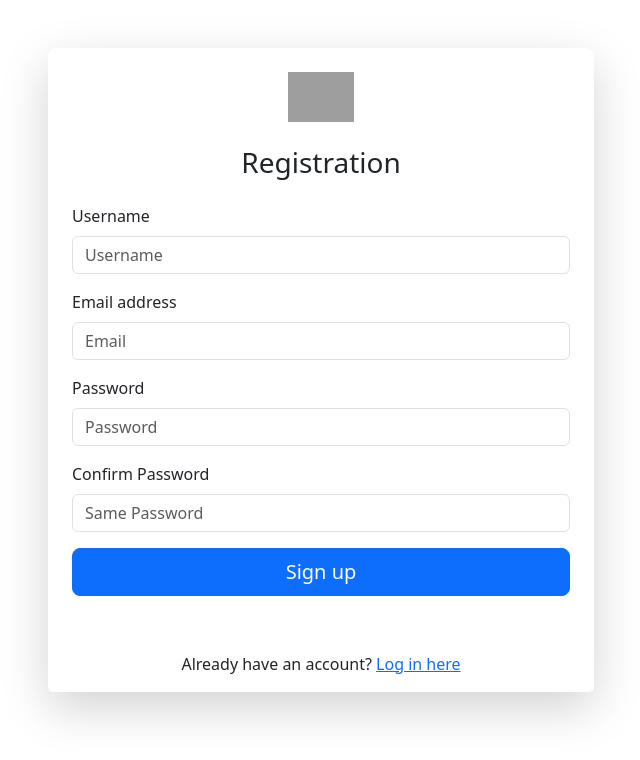
After one commit to IodiceAle/InfoSitoECommerce, a PHP site: page /reg.php in a window 1280 px wide. The commit adds this page. Shown: the top 760 px of the page, without its empty margins (319-959 px from the left). Run offline with PHP 8.4, Linux system fonts and the light colour scheme; some libraries are stand-ins or nearby versions; grey boxes are pictures that could not be loaded.

Commit message:
proseguo

```diff
--- a/Nuovo documento di testo.txt
+++ b/Nuovo documento di testo.txt
@@ -4,11 +4,10 @@ https://mdbootstrap.com/docs/standard/
 ToDo:
 -pagination
 -carrello cookie
--inserire prodotti e resto db
+-pagina inserire prodotti e categorie per admin e rimuovere
 -aggiungere tutte le pagine
--sistemare navbar
--numero sopra my cart
 -logo
+-finire chkLogReg controllando la lunghezza dei vari campi e della password se ha tutto
 -pagine:
     pagina con tutti i prodotti
         categoria e altri filtri cerca
--- /dev/null
+++ b/chkLogReg.php
@@ -0,0 +1,5 @@
+<?php
+if (isset($_POST["login"]))
+    echo "coaaaiaaa";
+if (isset($_POST["register"]))
+    echo "weeelaaaa";
--- /dev/null
+++ b/reg.php
@@ -0,0 +1,64 @@
+<!DOCTYPE html>
+<html lang="en">
+
+<head>
+    <meta charset="UTF-8">
+    <meta http-equiv="X-UA-Compatible" content="IE=edge">
+    <meta name="viewport" content="width=device-width, initial-scale=1.0">
+    <title>Sign-in</title>
+    <link rel="icon" type="image/x-icon" href="/images/favicon.ico">
+    <link href="https://cdn.jsdelivr.net/npm/bootstrap@5.3.0-alpha2/dist/css/bootstrap.min.css" rel="stylesheet" integrity="sha384-aFq/bzH65dt+w6FI2ooMVUpc+21e0SRygnTpmBvdBgSdnuTN7QbdgL+OapgHtvPp" crossorigin="anonymous">
+    <link rel="stylesheet" href="https://cdn.jsdelivr.net/npm/@fortawesome/fontawesome-free@6.1.1/css/all.css">
+    <!-- Load font awesome icons -->
+    <link rel="stylesheet" href="https://cdnjs.cloudflare.com/ajax/libs/font-awesome/4.7.0/css/font-awesome.min.css">
+    <link rel="stylesheet" href="style.css">
+</head>
+
+<body>
+    <script src="https://cdn.jsdelivr.net/npm/bootstrap@5.3.0-alpha2/dist/js/bootstrap.bundle.min.js" integrity="sha384-qKXV1j0HvMUeCBQ+QVp7JcfGl760yU08IQ+GpUo5hlbpg51QRiuqHAJz8+BrxE/N" crossorigin="anonymous"></script>
+
+    <div class="container">
+        <div class="row">
+            <div class="col-md-6 mx-auto mt-5">
+                <div class="card rounded-3 border-0 shadow-lg">
+                    <div class="card-body p-4">
+                        <div class="text-center mb-4">
+                            <img src="images/logo.png" alt="logo" height="50">
+                        </div>
+                        <h3 class="text-center mb-4">Registration</h3>
+                        <form action="chkLogReg.php" method="post">
+                            <div class="mb-3">
+                                <label for="name" class="form-label">Username</label>
+                                <input type="text" placeholder="Username" class="form-control" name="name" required>
+                            </div>
+                            <div class="mb-3">
+                                <label for="email" class="form-label">Email address</label>
+                                <input type="email" placeholder="Email" class="form-control" name="email" aria-describedby="emailHelp" required>
+                            </div>
+                            <div class="mb-3">
+                                <label for="password" class="form-label">Password</label>
+                                <input type="password" placeholder="Password" class="form-control" name="password" required>
+                            </div>
+                            <div class="mb-3">
+                                <label for="Cpassword" class="form-label">Confirm Password</label>
+                                <input type="password" placeholder="Same Password" class="form-control" name="Cpassword" required>
+                            </div>
+                            <div class="d-grid gap-2 mb-3">
+                                <button type="submit" name="register" class="btn btn-primary btn-lg">Sign up</button>
+                            </div>
+                        </form>
+                    </div>
+                    <div class="card-footer py-3 border-0 bg-white">
+                        <div class="text-center">
+                            Already have an account? <a href="sign.php">Log in here</a>
+                        </div>
+                    </div>
+                </div>
+            </div>
+        </div>
+    </div>
+
+
+</body>
+
+</html>
```
Also changed, not shown: index.php (+33 -45 lines), sign.php (added, +56 -0 lines).
